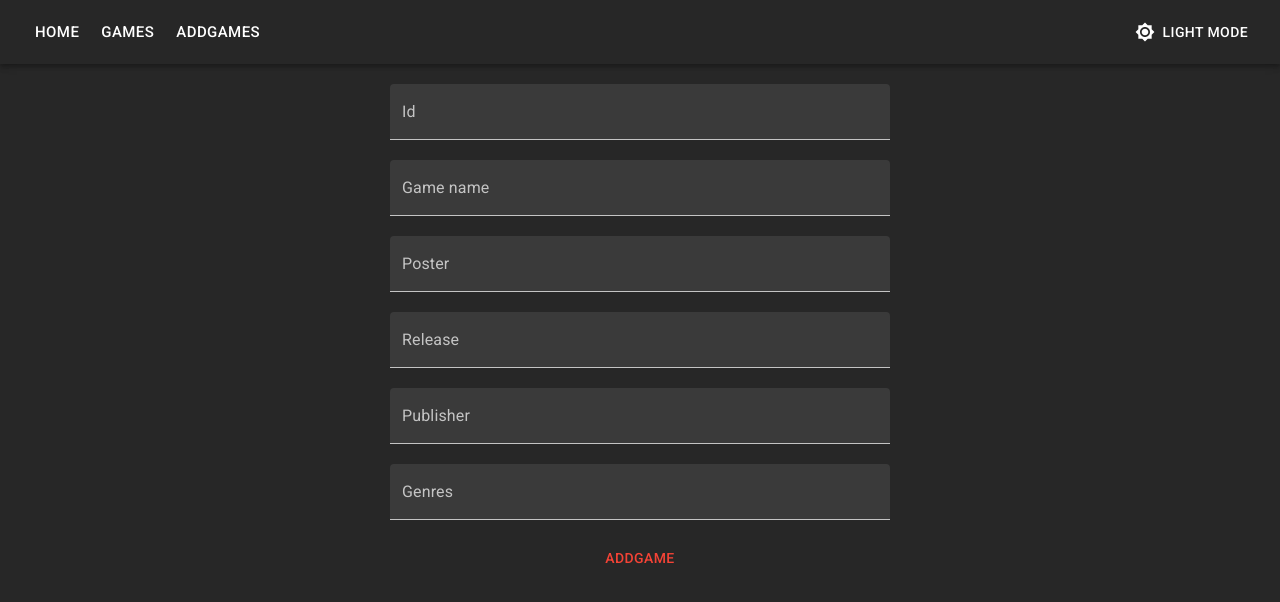
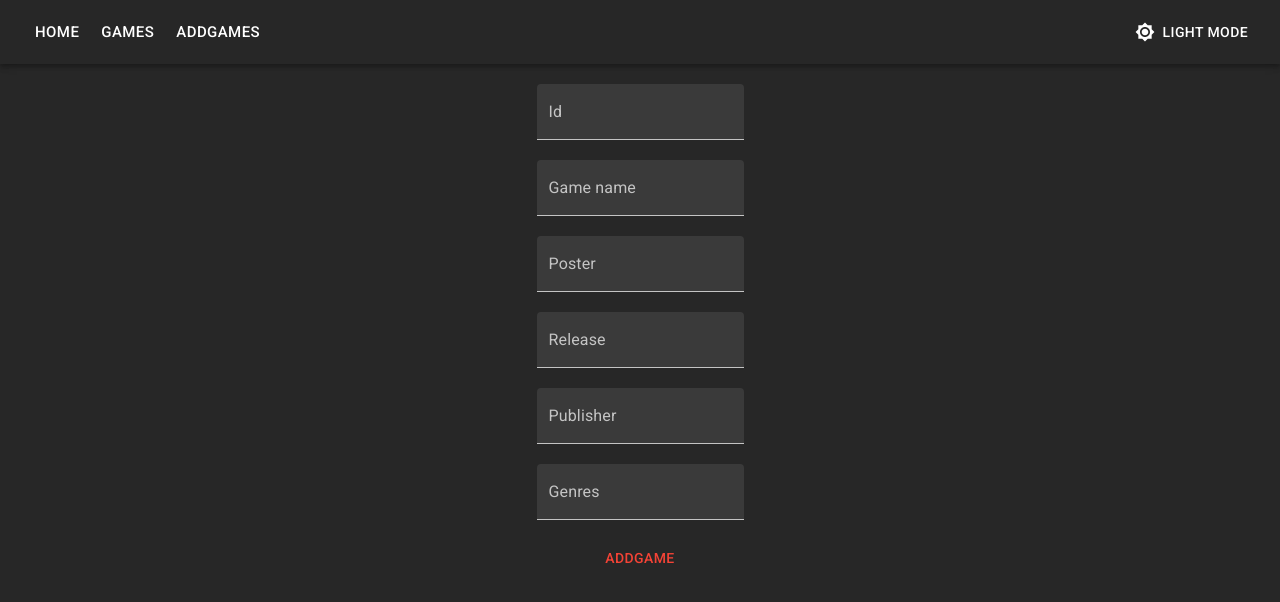
Before and after one commit to ChristyAravind/Games-app, a React (Create React App) app: page /Addgames in a window 1280 px wide. Shown: the top 602 px of the page. Built offline with nearby package versions, Linux system fonts and the light colour scheme; a web font is replaced by a local one.

Commit message:
Update App.css

```diff
--- a/src/App.css
+++ b/src/App.css
@@ -26,9 +26,8 @@ h2 {
   gap: 20px;
   display: flex;
   flex-direction: column;
-  width: 500px;
-  margin-right: auto;
-  margin-left: auto;
+  justify-content: center;
+   align-items: center;
 }
 .games {
   height: min-content;
```
